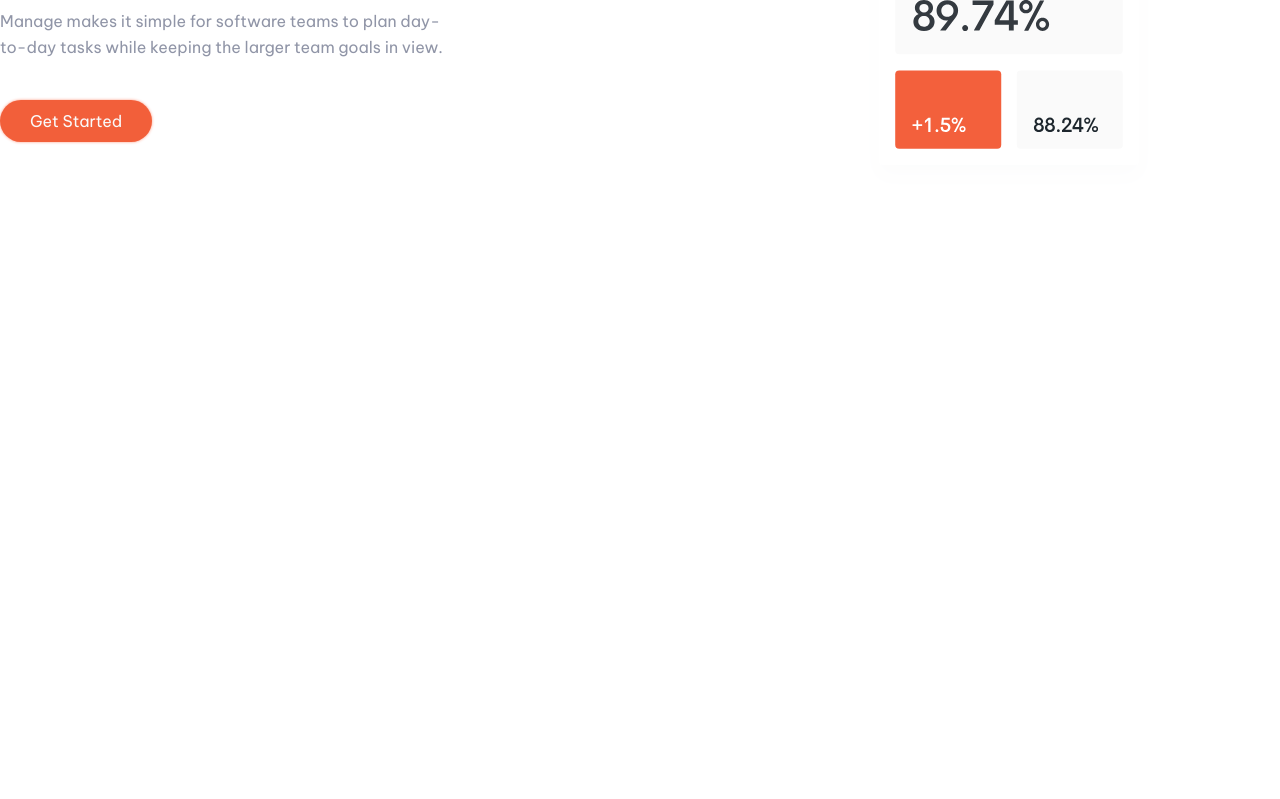
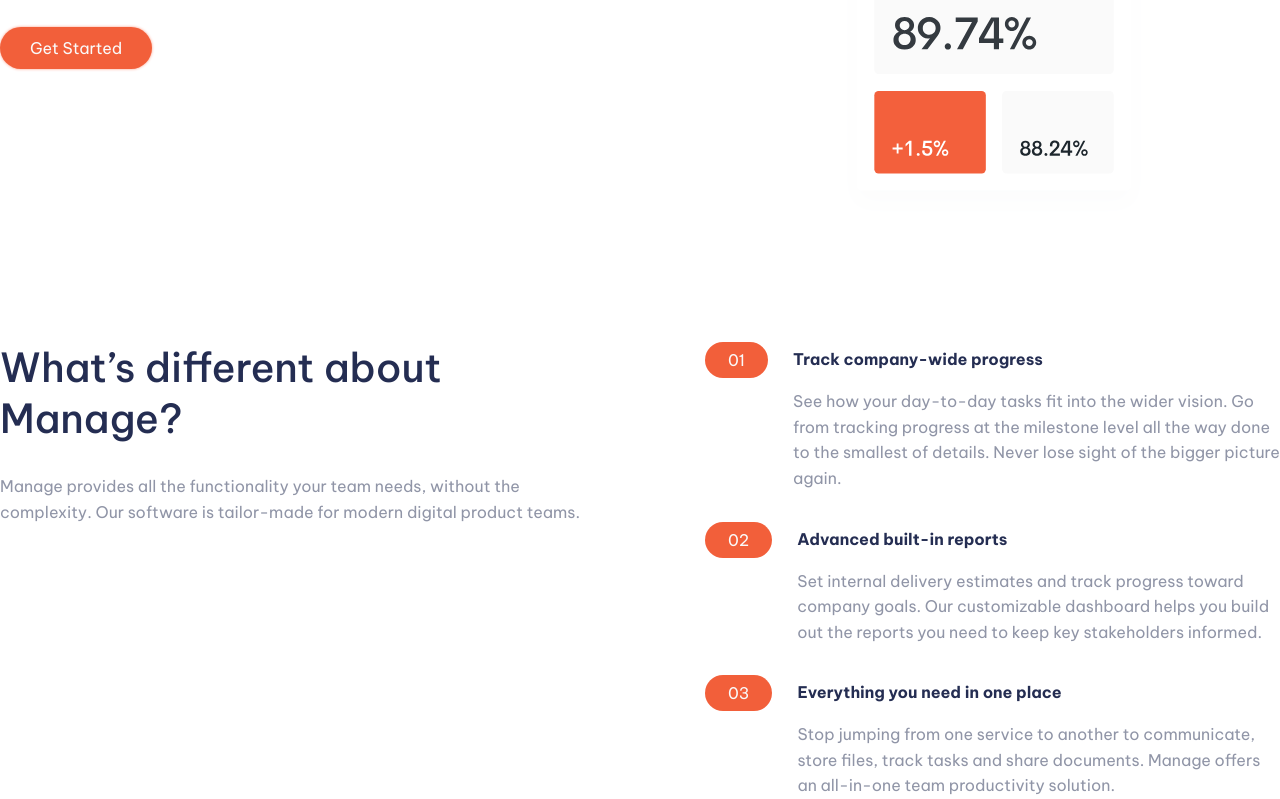
Before and after one commit to AhmedAbuelenin/manage-landing-page, a plain HTML site: page index.html in a window 1280 px wide. Shown: the part 542-1341 px from the top of the page. Before the commit the page ends 800 px from the top, so only its background shows below. Drawn offline with Linux system fonts and the light colour scheme.

Commit message:
Feat(Main Content): Added main content component

```diff
--- a/components/_global.scss
+++ b/components/_global.scss
@@ -36,5 +36,6 @@ body {
 .two-columns {
   display: grid;
   column-gap: 6rem;
+  row-gap: 12rem;
   grid-template-columns: repeat(2, 1fr);
 }
--- /dev/null
+++ b/components/_main-content.scss
@@ -0,0 +1,37 @@
+.main__title {
+  color: var(--color-dark-blue);
+  font-size: var(--font-size-40);
+  font-weight: var(--font-weight-medium);
+  margin-bottom: 3rem;
+}
+
+.main__list {
+  display: grid;
+  row-gap: 3rem;
+  padding-inline-start: 3.5rem;
+}
+
+.main__item {
+  display: flex;
+  gap: 2.5rem;
+  align-items: flex-start;
+}
+
+.item__content {
+  padding-top: 0.7rem;
+}
+
+.item__no {
+  display: inline-block;
+  color: var(--color-light-gray);
+  background-color: var(--color-bright-red);
+  padding: 0.8rem 2.3rem;
+  border-radius: 2rem;
+}
+
+.item__title {
+  display: inline-block;
+  color: var(--color-dark-blue);
+  font-weight: var(--font-weight-bold);
+  margin-bottom: 2rem;
+}
--- a/components/_post-header.scss
+++ b/components/_post-header.scss
@@ -1,7 +1,3 @@
-.post-header {
-  align-items: center;
-}
-
 .post__title {
   font-size: var(--font-size-65);
   font-weight: var(--font-weight-medium);
@@ -9,13 +5,13 @@
 }
 
 .post__description {
-  margin: 4rem 0;
+  margin: 3rem 0;
   width: 76%;
 }
 
 .post__img {
   justify-self: flex-end;
-  max-width: 100%;
+  width: 100%;
   height: auto;
   margin-inline-end: -1.9rem;
 }
--- a/index.html
+++ b/index.html
@@ -41,8 +41,7 @@
         <a href="#" class="getStarted">Get Started</a>
       </header>
 
-      <article class="article">
-        <div class="post-header two-columns">
+      <article class="article two-columns">
         <div>
           <h2 class="post__title">
             Bring everyone together to build better products.
@@ -53,10 +52,54 @@
           </p>
           <a href="#" class="getStarted">Get Started</a>
         </div>
+
         <img src="./images/illustration-intro.svg" alt="illustration intro img" class="post__img">
+
+        <div class="main">
+          <h3 class="main__title">What’s different about Manage?</h3>
+          <p>
+            Manage provides all the functionality your team needs, without
+            the complexity. Our software is tailor-made for modern digital
+            product teams.
+          </p>
         </div>
 
-
+        <ul class="main__list">
+          <li class="main__item">
+            <span class="item__no">01</span>
+            <div class="item__content">
+              <span class="item__title">Track company-wide progress</span>
+              <p>
+                See how your day-to-day tasks fit into the wider vision. Go from
+                tracking progress at the milestone level all the way done to the
+                smallest of details. Never lose sight of the bigger picture again.
+              </p>
+            </div>
+          </li>
+          <li class="main__item">
+            <span class="item__no">02</span>
+            <div class="item__content">
+              <span class="item__title">Advanced built-in reports</span>
+              <p>
+                Set internal delivery estimates and track progress toward company
+                goals. Our customizable dashboard helps you build out the reports
+                you need to keep key stakeholders informed.
+              </p>
+            </div>
+          </li>
+          <li class="main__item">
+            <span class="item__no">03</span>
+            <div class="item__content">
+              <span class="item__title">Everything you need in one place
+              </span>
+              <p>
+                Stop jumping from one service to another to communicate, store files,
+                track tasks and share documents. Manage offers an all-in-one team
+                productivity solution.
+              </p>
+            </div>
+          </li>
+        </ul>
       </article>
 
 
--- a/style.scss
+++ b/style.scss
@@ -3,3 +3,4 @@
 @use './components/global';
 @use './components/header';
 @use './components/post-header';
+@use './components/main-content';
```
Also changed, not shown: styles/style.css, 1 other file. Lines whose indentation alone changed are shown as unchanged.
